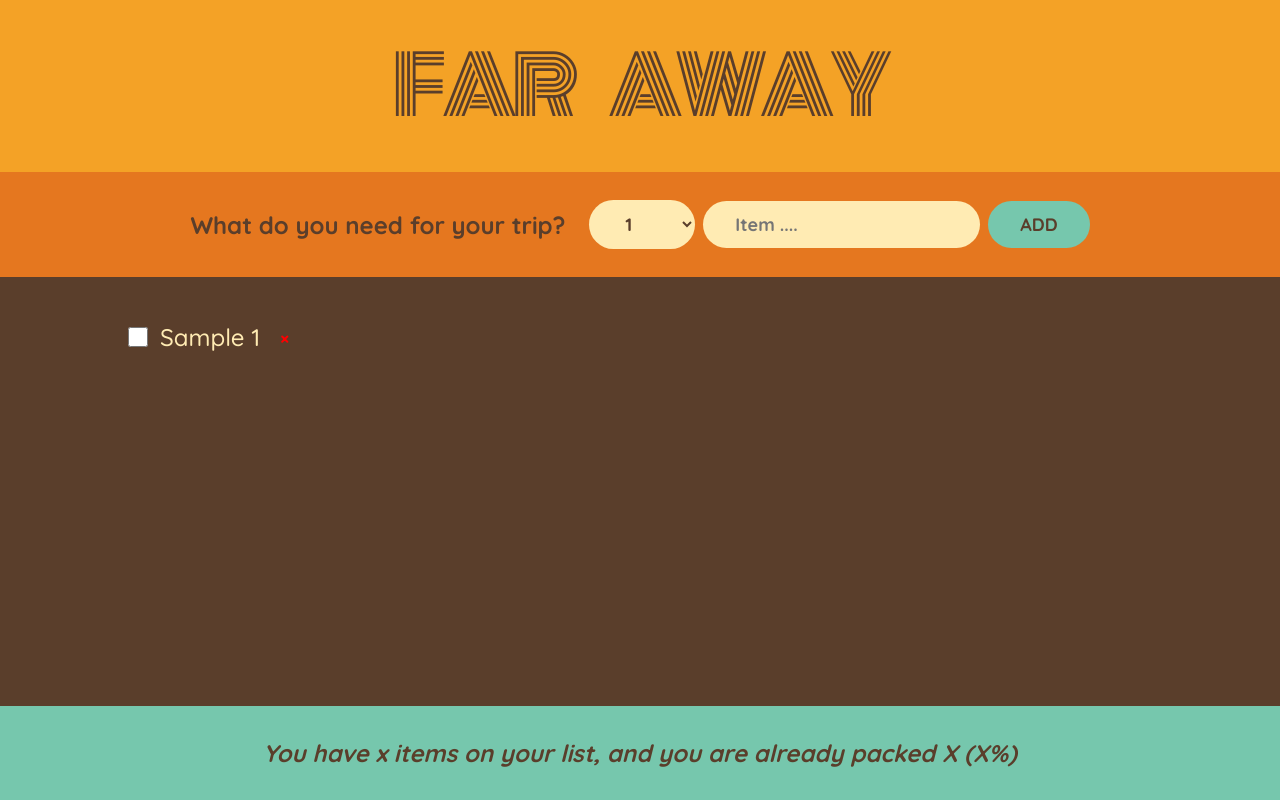
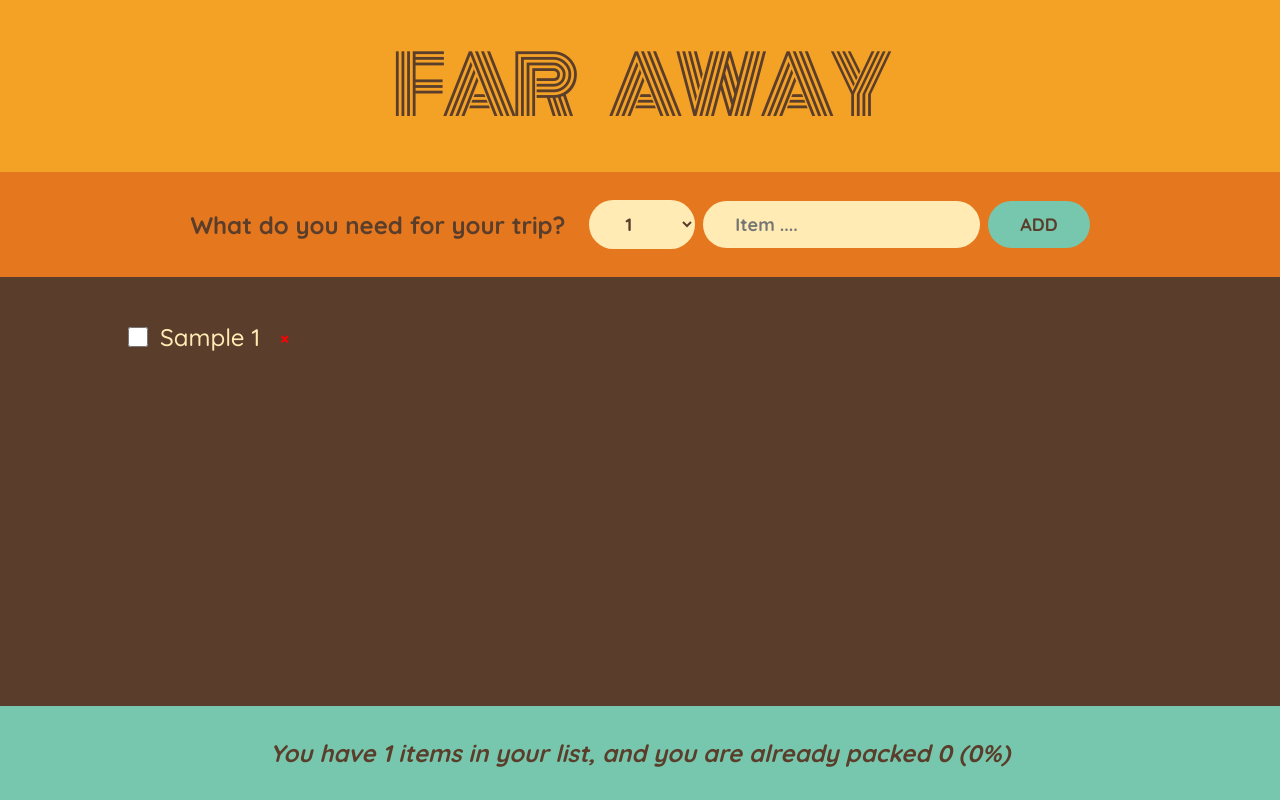
Before and after one commit to constRoy24/travel_list, a React (Vite) app: page / in a window 1280 px wide. Both pictures are taken after typing "Sample" into the empty fields and a click on the button "ADD". Built offline with nearby package versions, Linux system fonts and the light colour scheme.

Commit message:
Add Stats state

```diff
--- a/src/App.jsx
+++ b/src/App.jsx
@@ -43,7 +43,7 @@
           onDeleteItem={handleDeleteItems}
           onToggleItem={handleToggleItem}
         />
-        <Stats />
+        <Stats items={items} />
       </div>
     </>
   );
--- a/src/Stats.jsx
+++ b/src/Stats.jsx
@@ -1,9 +1,25 @@
-const Stats = () => {
+const Stats = ({ items }) => {
+  if (!items.length)
+    return (
+      <>
+        <p className="stats">
+          <em>Start adding items to your packing list </em>
+        </p>
+      </>
+    );
+
+  const numItems = items.length;
+  const numPacked = items.filter((item) => item.packed).length;
+  const percentage = Math.round((numPacked / numItems) * 100);
+
   return (
     <>
       <footer className="stats">
         <em>
-          You have x items on your list, and you are already packed X (X%)
+          {percentage === 100
+            ? " You got everything, you are ready to go "
+            : `You have ${numItems} items in your list, and you are already packed ${numPacked}
+       (${percentage}%)`}
         </em>
       </footer>
     </>
```
